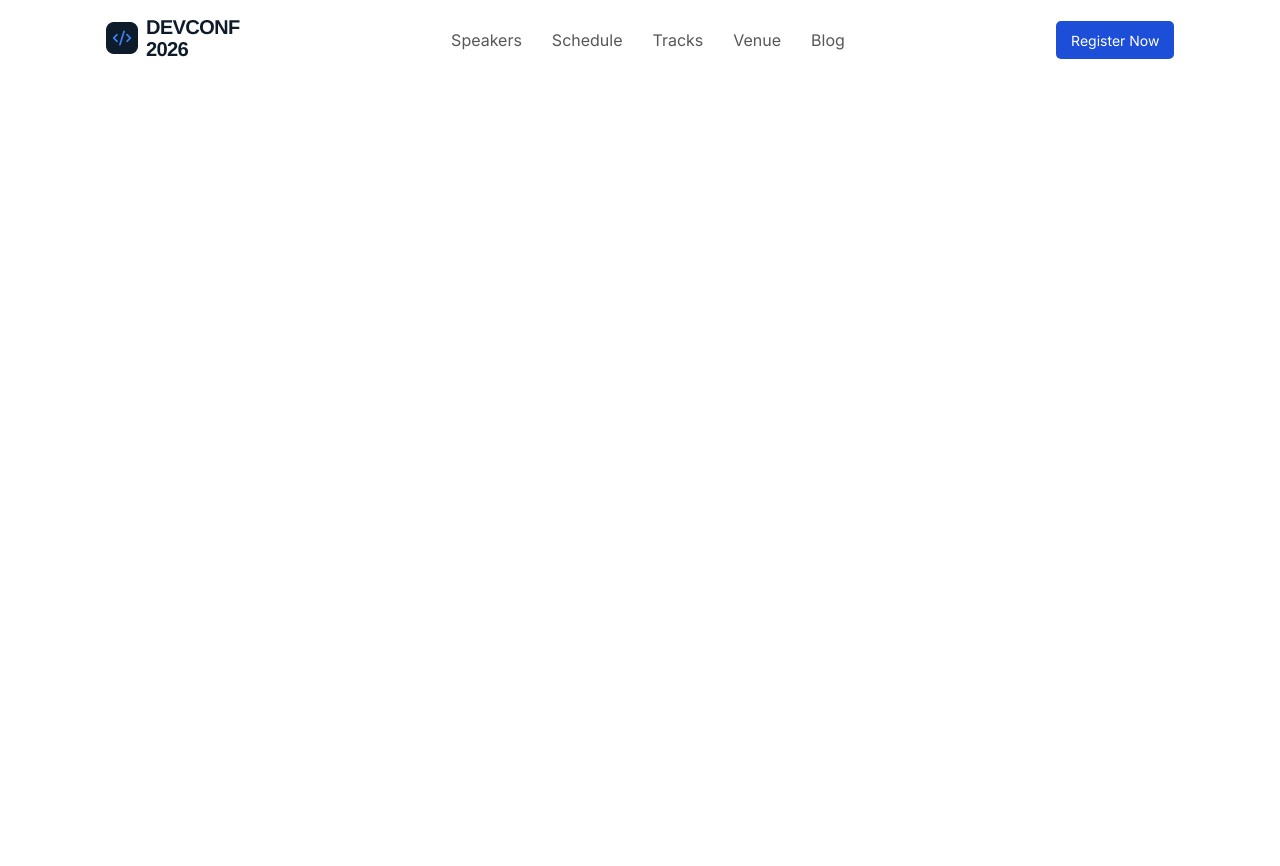
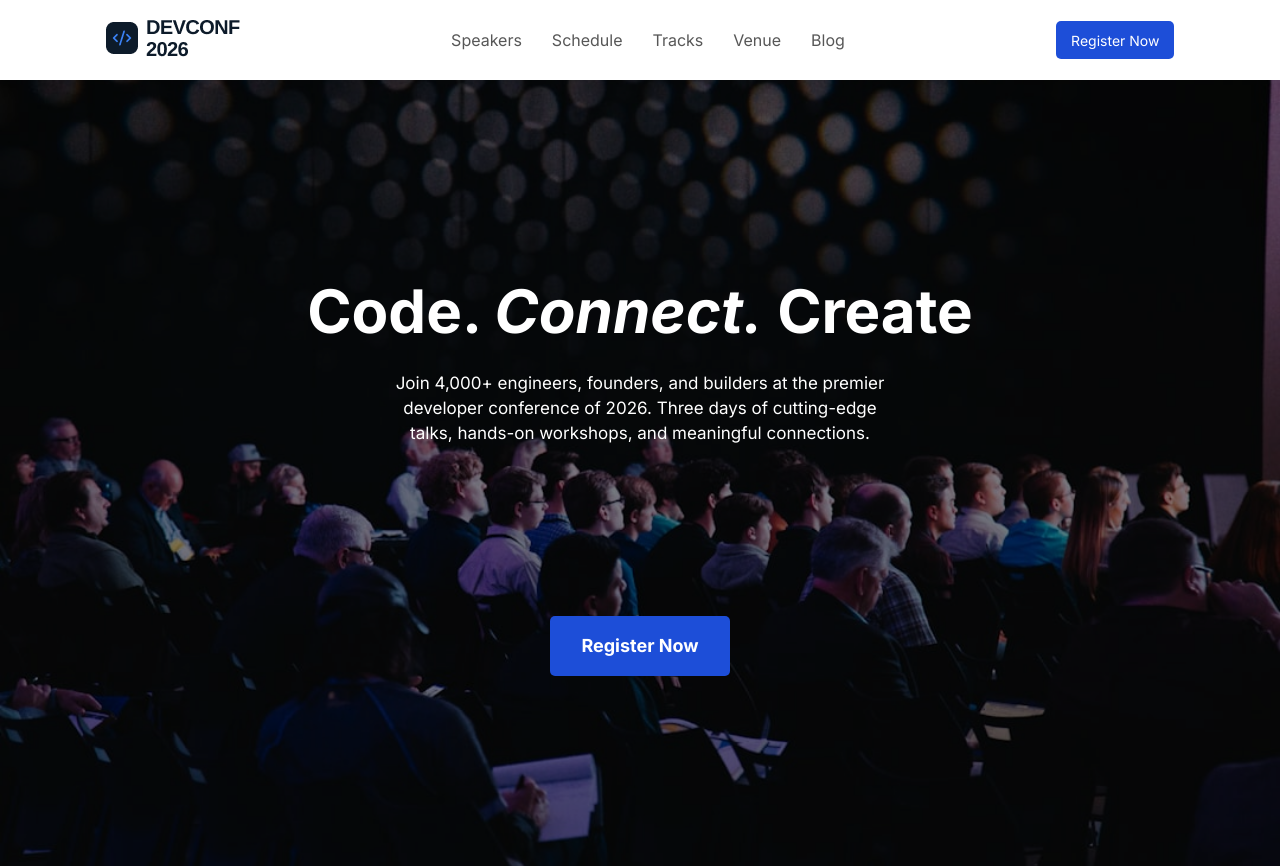
Before and after one commit to topu-00/B14-Assignment-01-DevConf-2026, a plain HTML site: page index.html in a window 1280 px wide. Before the commit the page ends 800 px from the top, so only its background shows below. Drawn offline with Linux system fonts and the light colour scheme.

Commit message:
Complete Hero Section

```diff
--- a/index.html
+++ b/index.html
@@ -29,12 +29,16 @@
                     <li><a href="">Blog</a></li>
                 </ul>
             </div>
-            <div class="nav-register-button"><button>Register Now</button></div>
+            <div class="nav-register-button "><button class="common-Button">Register Now</button></div>
         </nav>
 
         <!-- hero section -->
-        <div>
-
+        <div class="hero">
+            <h1>Code. <em>Connect.</em> Create</h1>
+            <p>Join 4,000+ engineers, founders, and builders at the premier developer conference of 2026. Three days
+                of
+                cutting-edge talks, hands-on workshops, and meaningful connections.</p>
+            <button class="common-Button hero-button">Register Now</button>
         </div>
 
     </header>
--- a/style.css
+++ b/style.css
@@ -4,6 +4,7 @@
     font-family: "Inter", sans-serif;
 }
 
+/* -------navbar------ */
 nav {
     display: flex;
     justify-content: space-around;
@@ -31,7 +32,7 @@ nav {
     font-size: 16px;
 }
 
-.nav-register-button button {
+.common-Button {
     height: 38px;
     width: 118px;
     border-radius: 5px;
@@ -41,3 +42,72 @@ nav {
     font-size: 14px;
     cursor: pointer;
 }
+
+/* -------navbar end------ */
+
+
+/* -------Hero Section------ */
+
+.hero {
+    margin-top: 80px;
+    background-image: url("./assets/banner.jpg");
+    background-size: cover;
+    background-position: center;
+    background-repeat: no-repeat;
+    height: 786px;
+    color: #FFFFFF;
+    display: flex;
+    flex-direction: column;
+    align-items: center;
+    justify-content: center;
+    position: relative;
+}
+
+/* -------With AI assistance------ */
+
+/* AI was used for guidance and learning only.
+I first understood the code and then
+implemented it on my own without copying and pasting. */
+
+.hero::before {
+    content: "";
+    position: absolute;
+    top: 0;
+    left: 0;
+    width: 100%;
+    height: 100%;
+
+    background-color: rgba(0, 0, 0, 0.5);
+}
+
+.hero h1,
+p,
+.hero-button {
+    position: relative;
+    z-index: 1;
+}
+
+/* -------With AI assistance end------ */
+
+.hero h1 {
+    font-size: 60px;
+    line-height: 80px;
+}
+
+.hero p {
+    width: 40%;
+    margin: 20px 0;
+    font-size: 17px;
+    line-height: 25px;
+    align-items: center;
+    text-align: center;
+    color: #FFFFFF;
+}
+
+.hero button {
+    height: 60px;
+    width: 180px;
+    font-size: 18px;
+    font-weight: bold;
+    margin-top: 150px;
+}
```
